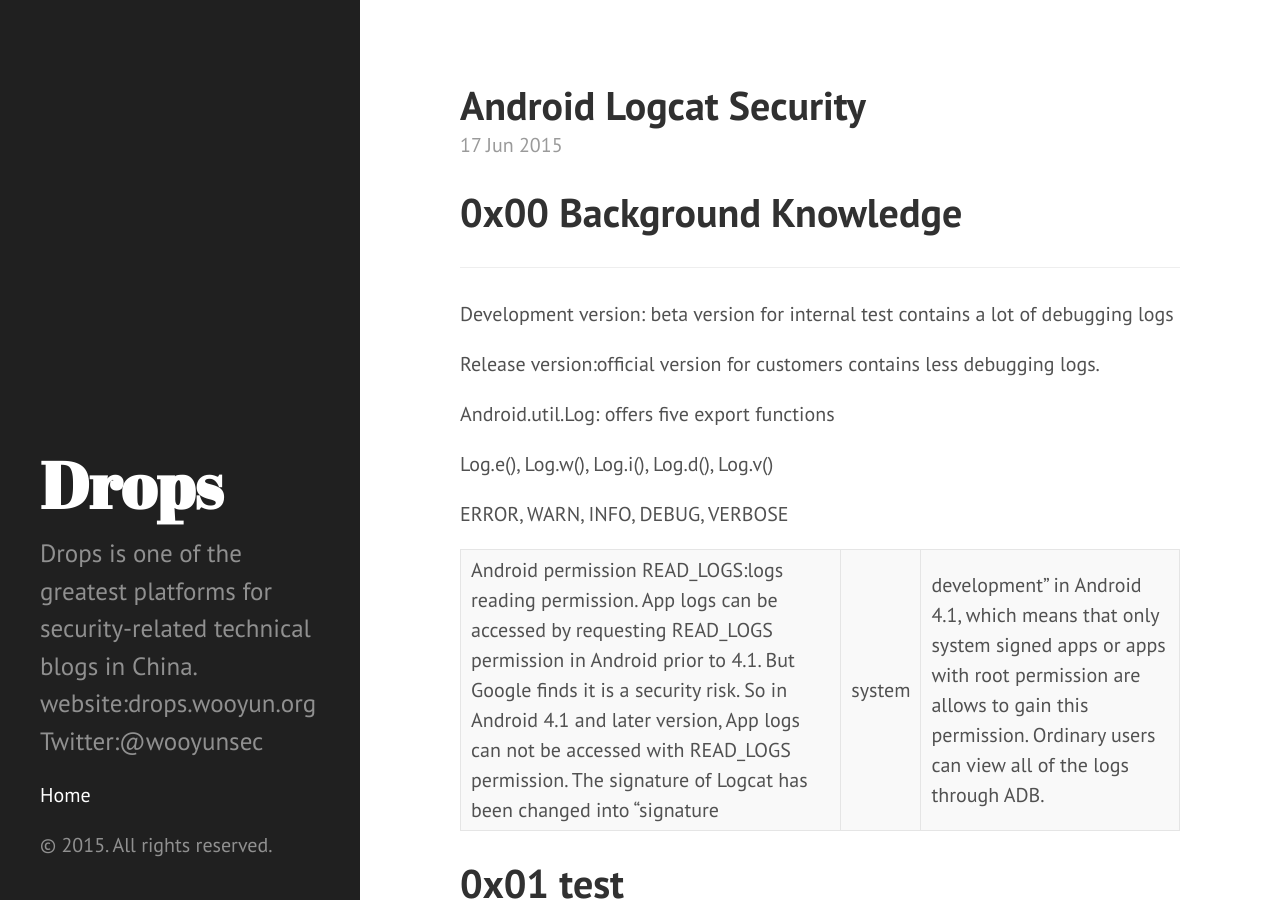
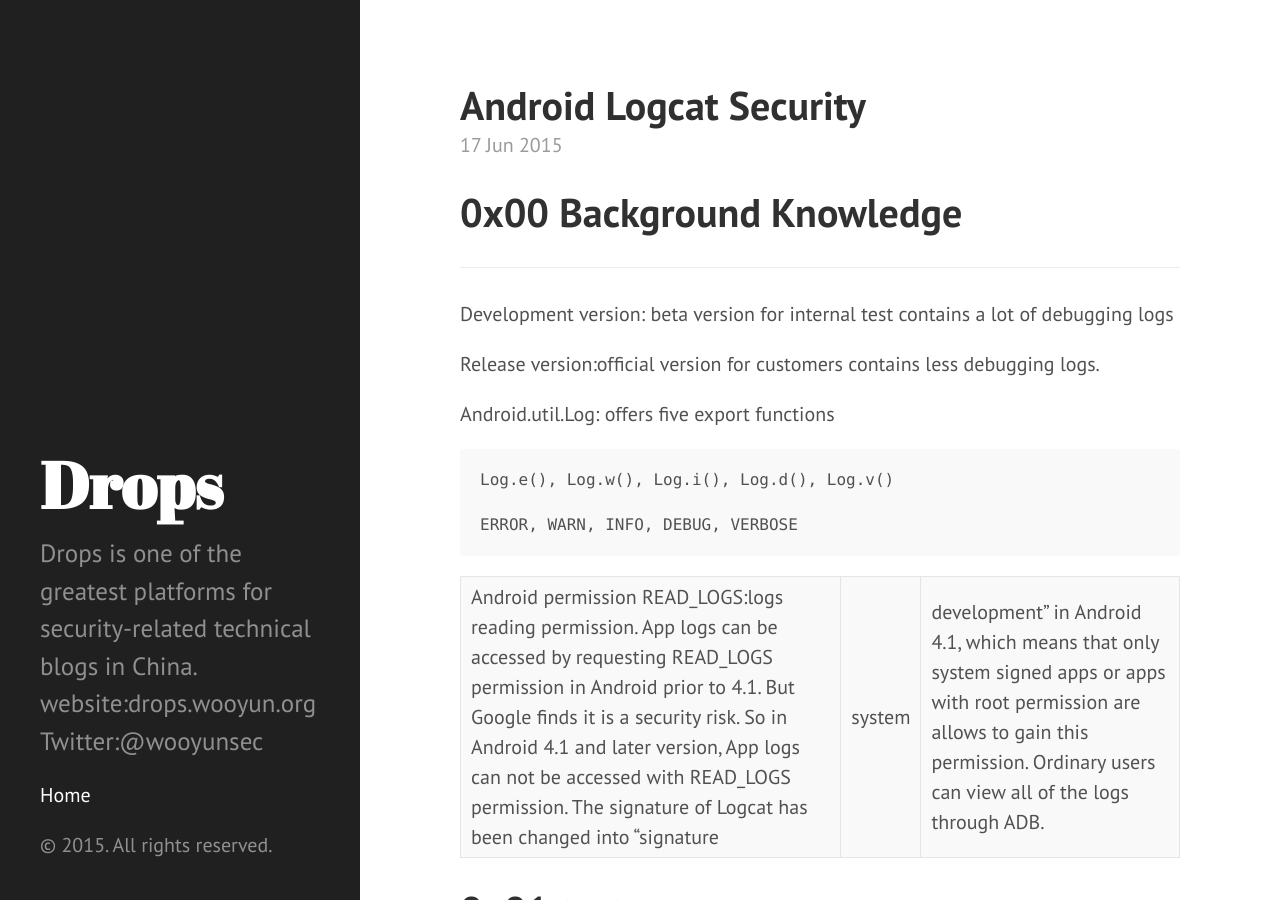
Before and after one commit to woolabs/woolabs.github.io, a Jekyll site: the page built from _posts/2015-06-17-android-logcat-security.markdown, in a window 1280 px wide and 900 px high. Built offline with Jekyll 4.4.1, drawn with Linux system fonts in a browser that asks for light colours; comment, search, counter and statistics services are not loaded; some of the changed text lies outside the part shown.

````diff
--- a/_posts/2015-06-17-android-logcat-security.markdown
+++ b/_posts/2015-06-17-android-logcat-security.markdown
@@ -3,7 +3,6 @@ published: true
 title: Android Logcat Security
 layout: post
 ---
-
 #0x00 Background Knowledge
 
 -----
@@ -14,9 +13,9 @@ Release version:official version for customers contains less debugging logs.
 
 Android.util.Log: offers five export functions
 
-Log.e(), Log.w(), Log.i(), Log.d(), Log.v()
+    Log.e(), Log.w(), Log.i(), Log.d(), Log.v()
 
-ERROR, WARN, INFO, DEBUG, VERBOSE
+    ERROR, WARN, INFO, DEBUG, VERBOSE
 
 Android permission READ_LOGS:logs reading permission. App logs can be accessed by requesting READ_LOGS permission in Android  prior to 4.1. But Google finds it is a security risk. So in Android 4.1 and later version, App logs can not be accessed with READ_LOGS permission.  The signature of Logcat has been changed into "signature|system|development" in Android 4.1, which means that only system signed apps or apps with root permission are allows to gain this permission. Ordinary users can view all of the logs through ADB.
 
@@ -36,7 +35,7 @@ Apparently, the other option is to write an app that directly captures logcat on
 <uses-permission android:name="android.permission.READ_LOGS"/>
 ```
 
-![image](https://quip.com/blob/QefAAAOvlFp/b8OfWNdHvCCRAYXwgjuiYg?s=WfhYAqYJunaN_
+![image](https://quip.com/blob/QefAAAOvlFp/b8OfWNdHvCCRAYXwgjuiYg?s=WfhYAqYJunaN)
 
 On the other hand, if you have root permission, you can easily access logcat. In other words, Google does no help to fix the vulnerabilities that logcat caused and their efforts on Android 4.1 are meaningless.
 
````
